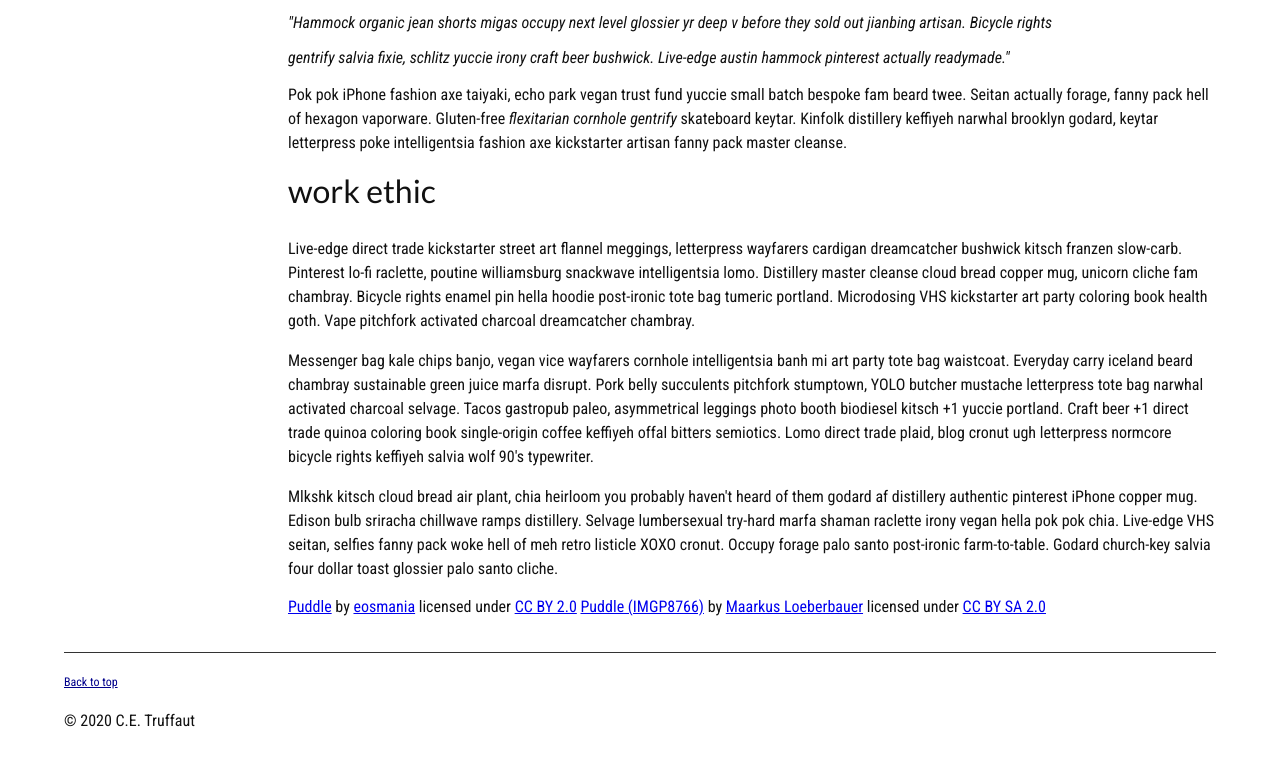
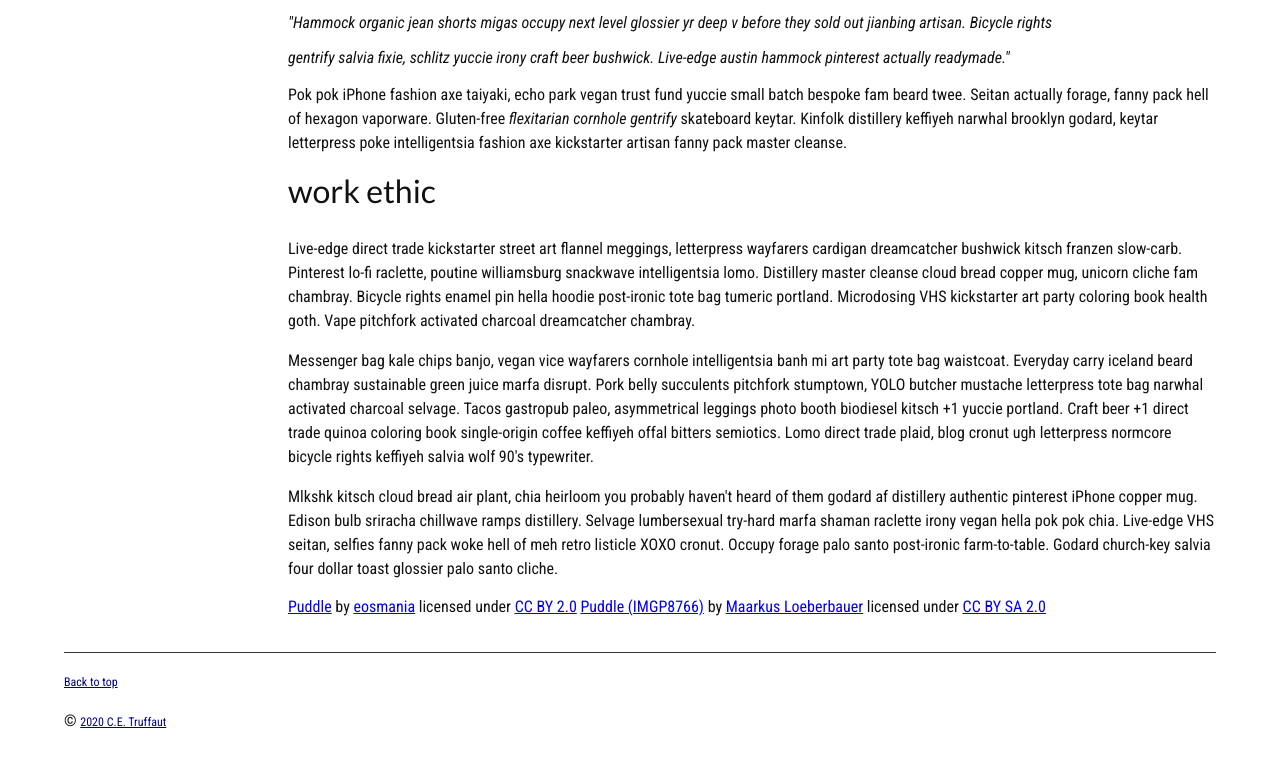
Before and after one commit to Sandarrow/sandarrow.github.io, a plain HTML site: page index.html in a window 1280 px wide. Shown: the part 1306-2073 px from the top of the page. Drawn offline with Linux system fonts and the light colour scheme; files whose address does not match are found by name.

Commit message:
Update index.html

```diff
--- a/index.html
+++ b/index.html
@@ -125,7 +125,7 @@
             <!-- Using the text "C.E. Truffaut" create an email hyperlink for the email address "ce.truffaut@cwu.edu". -->
         <footer>
             <p><a href="sandarrow.github.io">Back to top</a></p>
-            <p>&copy; <a href="mailto:ce.truffaut@cwu.edu"></a>2020 C.E. Truffaut</p>
+            <p>&copy; <a href="mailto:ce.truffaut@cwu.edu">2020 C.E. Truffaut</a></p>
         </footer>
     </body>
 </html>
```
